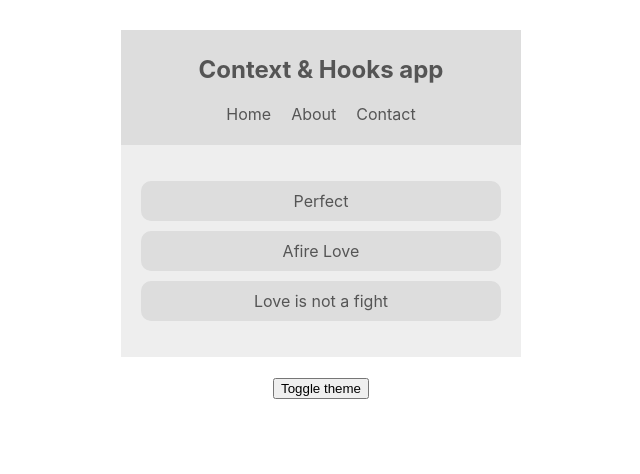
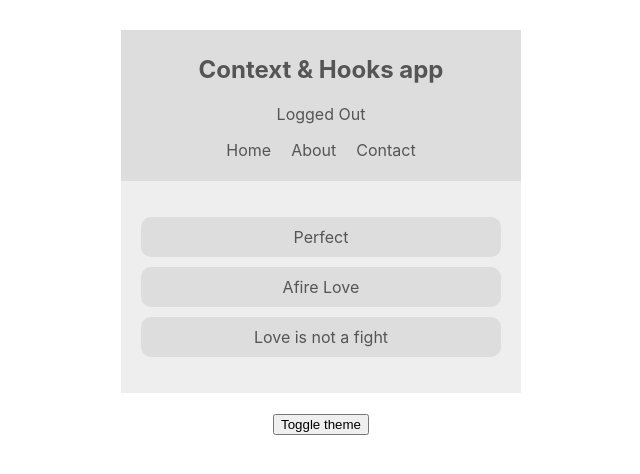
Before and after one commit to KayOhhDee/react-context-hooks-app, a React (Create React App) app: page / in a window 1280 px wide. Shown: the top 474 px of the page, without its empty margins (319-959 px from the left). Built offline with nearby package versions, Linux system fonts and the light colour scheme.

Commit message:
multiple context added

```diff
--- a/src/components/Navbar.js
+++ b/src/components/Navbar.js
@@ -1,5 +1,6 @@
 import React, { Component } from 'react';
 import {ThemeContext} from '../contexts/ThemeContext';
+import { AuthContext } from '../contexts/AuthContext';
 
 class Navbar extends Component {
 
@@ -9,8 +10,15 @@ class Navbar extends Component {
     const { isLightTheme, light, dark } = this.context;
     const theme = isLightTheme ? light : dark;
     return (
-      <nav style={{background: theme.ui, color: theme.text}}>
+      <AuthContext.Consumer>
+        {authContext => {
+          const {isAuthenticated, toggleAuth} = authContext;
+          return (
+            <nav style={{ background: theme.ui, color: theme.text }}>
               <h1>Context &amp; Hooks app</h1>
+              <div onClick={toggleAuth}>
+                {isAuthenticated ? 'Logged In' : 'Logged Out'}
+              </div>
               <ul>
                 <li>Home</li>
                 <li>About</li>
@@ -18,6 +26,9 @@ class Navbar extends Component {
               </ul>
             </nav>
           );
+        }}
+      </AuthContext.Consumer>
+    );
   }
 }
 
```
Lines whose indentation alone changed are shown as unchanged.
